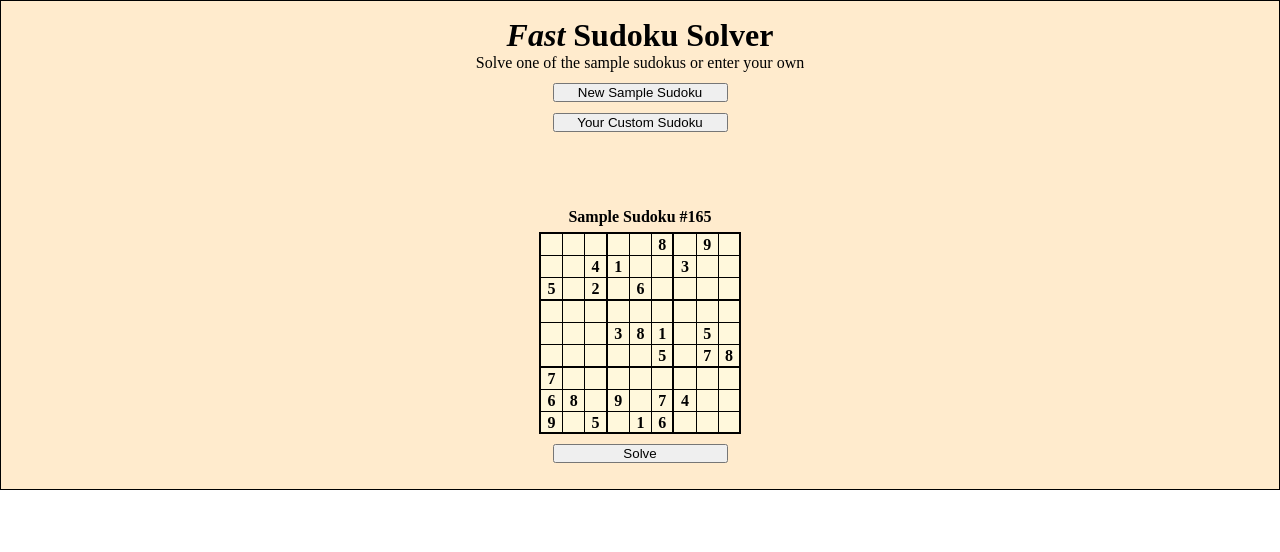
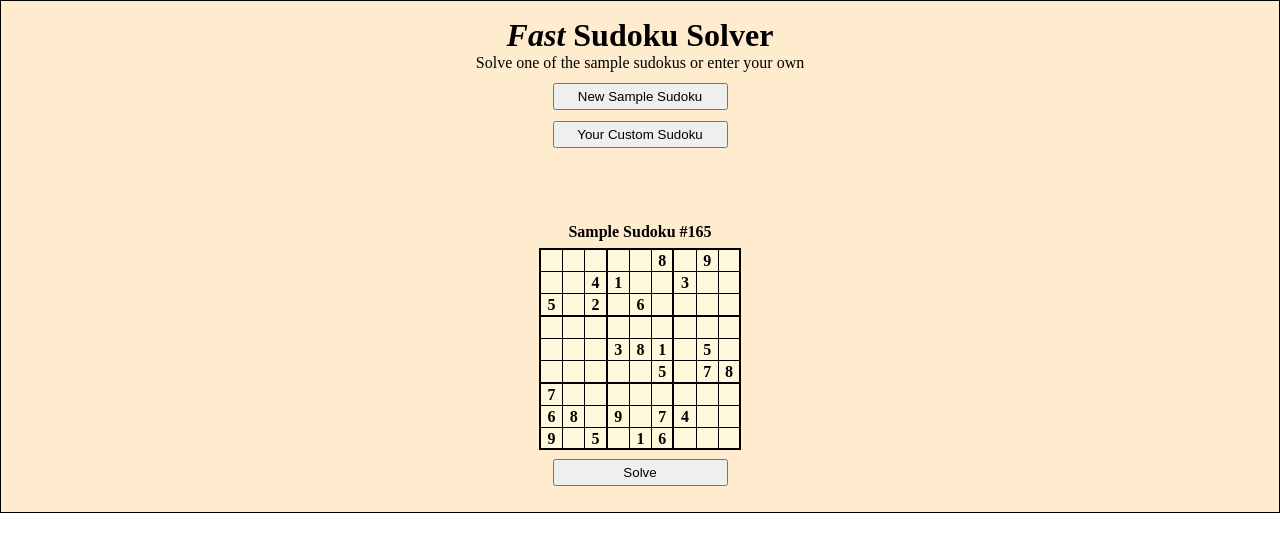
Before and after one commit to KristianMSchmidt/Sudoku-solver-Flask-web-app-, a Flask app: page / in a window 1280 px wide. Shown: the top 552 px of the page. Run offline with Flask 2, Linux system fonts and the light colour scheme.

Commit message:
minor css change

```diff
--- a/static/css/main.css
+++ b/static/css/main.css
@@ -64,6 +64,7 @@ h1 {
 
 .btn {
   width: 175px;
+  height: 2em;
 }
 
 #custom_form {
--- a/static/css/main.scss
+++ b/static/css/main.scss
@@ -54,6 +54,7 @@ h1 {
 }
 .btn {
   width: 175px;
+  height: 2em;
 }
 #custom_form {
   display: none;
--- a/static/js/modules.js
+++ b/static/js/modules.js
@@ -96,7 +96,7 @@ function setup_custom_sudoku(sudoku){
 function show_succes(solved_sudoku, solution_method, solution_time){
     show_board(solved_sudoku, is_solution=true);
     document.getElementById("solution_feedback").style.color = "green";
-    document.getElementById("solution_feedback").innerHTML = `Solved server-side in ${solution_time} seconds`;
+    document.getElementById("solution_feedback").innerHTML = `Solved on the server in ${solution_time} seconds`;
     document.getElementById("solve_btn").disabled = true;
 }
 
```
Also changed, not shown: 1 other file.
